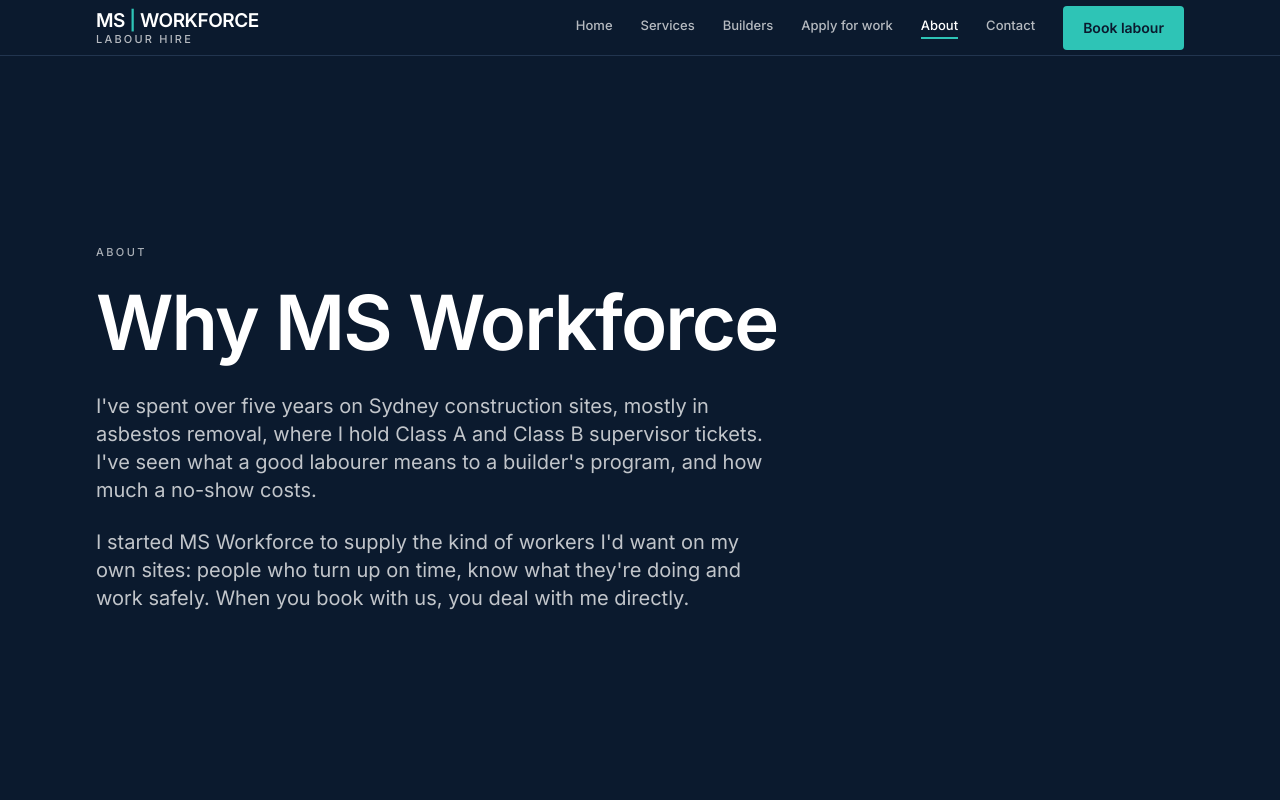
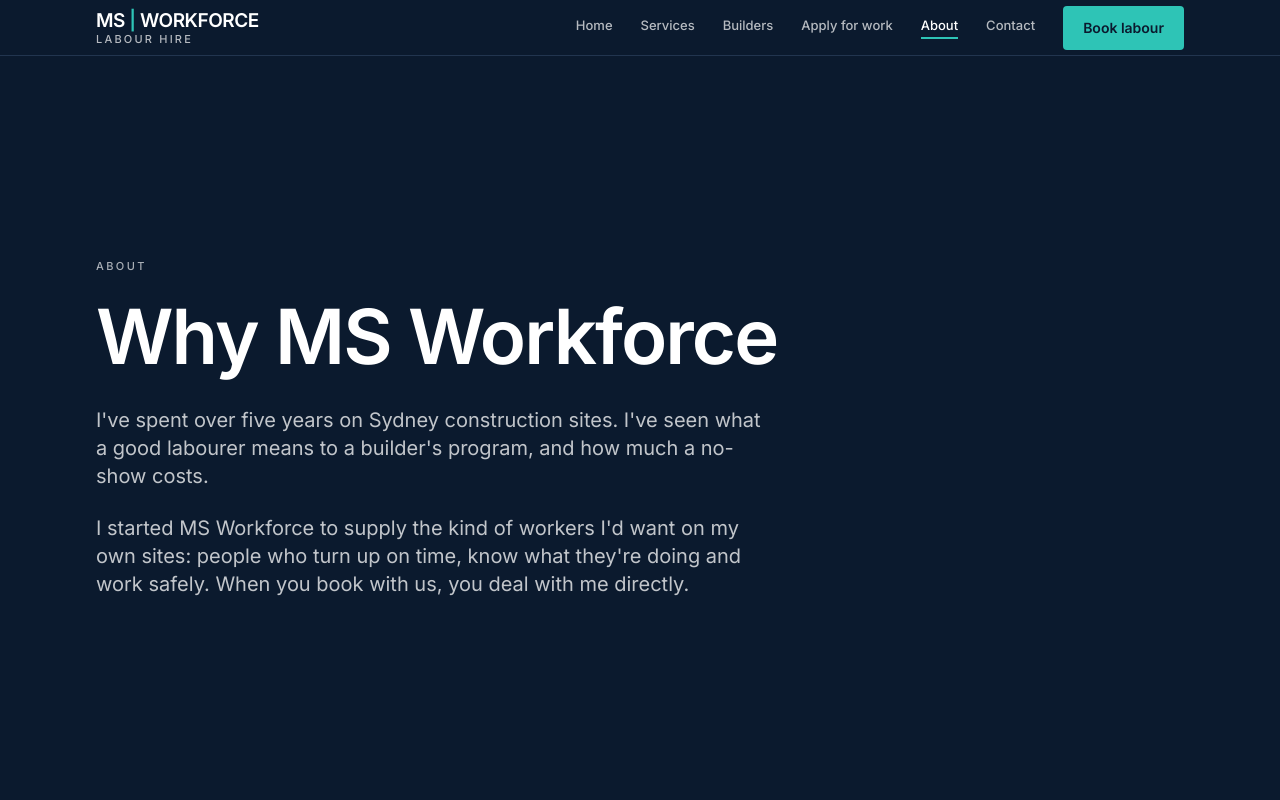
Before and after one commit to curiouscitizen11/MS-Workforce, a Next.js app: page /about in a window 1280 px wide. Shown: the top 800 px of the page. Built offline with nearby package versions, Linux system fonts and the light colour scheme.

Commit message:
About: remove the asbestos ticket statement from the personal intro; sitemap lastmod for About set to 2026-10-25 (approved by Mav 25 Oct)

```diff
--- a/app/about/page.tsx
+++ b/app/about/page.tsx
@@ -36,9 +36,8 @@ export default function AboutPage() {
           <h1 className="display mt-6">Why MS Workforce</h1>
           <div className="mt-8 max-w-2xl space-y-6 text-lg leading-relaxed text-white/75 sm:text-xl">
             <p>
-              I&apos;ve spent over five years on Sydney construction sites,
-              mostly in asbestos removal, where I hold Class A and Class B
-              supervisor tickets. I&apos;ve seen what a good labourer means to a
+              I&apos;ve spent over five years on Sydney construction sites.
+              I&apos;ve seen what a good labourer means to a
               builder&apos;s program, and how much a no-show costs.
             </p>
             <p>
--- a/app/sitemap.ts
+++ b/app/sitemap.ts
@@ -13,7 +13,7 @@ const pages: { route: string; lastModified: string }[] = [
   { route: "/labour-hire-greater-sydney", lastModified: "2026-10-25" },
   { route: "/clients", lastModified: "2026-10-25" },
   { route: "/candidates", lastModified: "2026-10-25" },
-  { route: "/about", lastModified: "2026-10-23" },
+  { route: "/about", lastModified: "2026-10-25" },
   { route: "/contact", lastModified: "2026-10-23" },
   { route: "/privacy", lastModified: "2026-10-23" },
 ];
```
